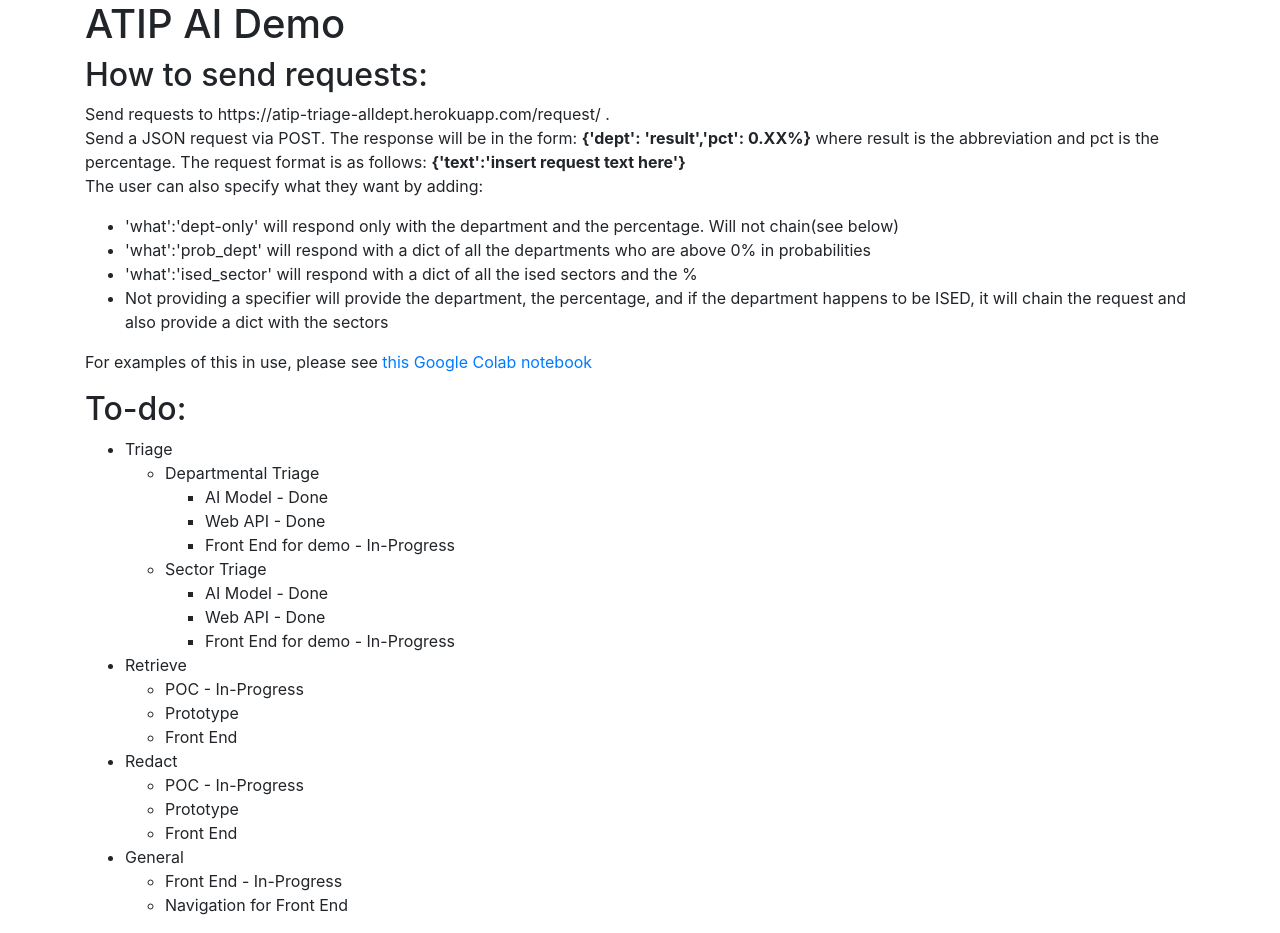
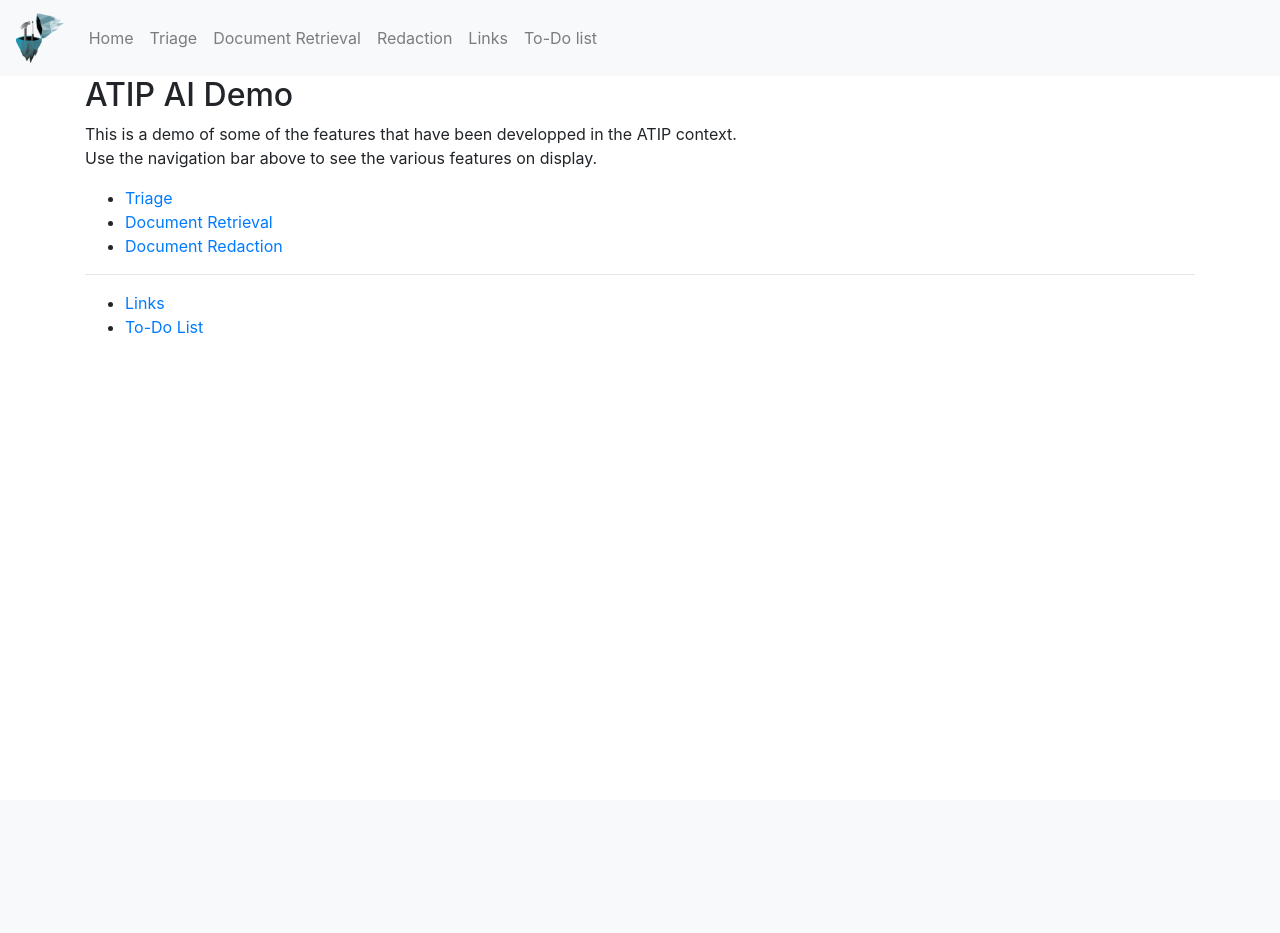
Before and after one commit to dorealex/ATIP-triage-alldept, a Flask app: page / in a window 1280 px wide. After the commit the page ends 333 px from the top, so only its background shows below. Run offline with Flask 2, Linux system fonts and the light colour scheme; parts of the project's set-up code (start-up, migrations or seed data) failed here and were passed over; some libraries are stand-ins or nearby versions.

Commit message:
added front end to app

```diff
--- a/app.py
+++ b/app.py
@@ -1,19 +1,87 @@
 import pandas as pd
-from flask import Flask, jsonify, request, render_template
+from flask import Flask, jsonify, request, render_template, session, redirect, url_for
+from flask_wtf import FlaskForm
+from wtforms import StringField, SubmitField, SelectField, TextAreaField, FileField
+from wtforms.validators import DataRequired
 import pickle
 from sklearn.svm import LinearSVC
 from sklearn.externals import joblib
+import requests
+import json
+from flask_bootstrap import Bootstrap
 
 # load model
 #model = pickle.load(open('trained_model-[all].pkl','rb'))
 #model = joblib.load("full_model2.jl")
 # app
 app = Flask(__name__)
+app.config['SECRET_KEY'] = 'mysecretkey'
+bootstrap = Bootstrap(app)
+#forms
+class TriageForm(FlaskForm):
+    req_text = StringField("Please enter the ATIP request text", validators=[DataRequired()])
+    req_type = SelectField(u'Select the request type:',
+                            choices=[('','Default, blank'),
+                            ('dept-only','Department Only'),
+                            ('prob_dept','Departments and their probabilities'),
+                            ('ised_sector',"ISED's Sectors")])
+    submit = SubmitField('Submit')
+
+class RedactForm(FlaskForm):
+    picture = FileField("Please select image to redact text", validators=[DataRequired()])
+    submit = SubmitField('Submit')
 
 # routes
 @app.route('/', methods=['POST','GET'])
 def index():
     return render_template('index.html')
+
+@app.route('/triage/', methods=['GET','POST'])
+def triage():
+    form = TriageForm()
+    if form.validate_on_submit():
+        url='https://atip-triage-alldept.herokuapp.com/request/'
+        session['req_text'] = form.req_text.data
+        session['req_type'] = form.req_type.data
+        input_data={}
+        input_data['text'] = session['req_text']
+        input_data['what'] = session['req_type']
+
+        data = json.dumps(input_data)
+        send_request = requests.post(url,data)
+        if send_request.status_code == 200:
+            response = send_request.json()
+        else:
+            response = f"Error, code:({send_request.status_code})"
+
+        #return "Error: "+str(send_request.status_code)
+        return render_template ('triage.html', form=form, output=(data, response))
+    return render_template('triage.html', form=form)
+
+@app.route('/todo/', methods=['GET'])
+def todo():
+    return render_template('todo.html')
+
+@app.route('/doc_ret/', methods=['GET'])
+def doc_ret():
+    return render_template('doc_ret.html')
+
+@app.route('/redact/', methods=['GET','POST'])
+def redact():
+    form = RedactForm()
+
+    return render_template('redact.html',form=form)
+
+@app.route('/links/', methods=['GET'])
+def links():
+    return render_template('links.html')
+
+@app.errorhandler(404)
+def page_not_found(e):
+    return render_template('404.html')
+
+
+
 @app.route('/request/', methods=['POST'])
 def predict():
     # get data
@@ -27,7 +95,6 @@ def predict():
         result = predict_dept_prob(data.get('text'))
         return jsonify(result)
     else:
-        pass
         from predict_dept import predict_dept
         result = predict_dept(data.get('text'))
         if result['dept']=='ic' and data.get('what') != 'dept-only':
@@ -38,7 +105,7 @@ def predict():
 
     # convert data into dataframe
 
-
+#
     # predictions
         #result = {}
         #result['result'] = model.predict(data)[0]
--- /dev/null
+++ b/static/styles.css
@@ -0,0 +1,3 @@
+.brand-img{
+    max-height: 50px;
+}
--- /dev/null
+++ b/templates/404.html
@@ -0,0 +1,6 @@
+{% extends "nav.html" %}
+{% block content %}
+<div class='jumbotron'>
+    <h2>Sorry, page not found!</h2>
+</div>
+{% endblock %}
--- a/templates/index.html
+++ b/templates/index.html
@@ -1,74 +1,20 @@
-<!DOCTYPE html>
-<html lang="en">
-<head>
-    <meta charset="UTF-8">
-    <meta name="viewport" content="width=device-width, initial-scale=1.0">
-    <title>ATIP of the Iceberg AI testing zone</title>
-    <link rel="stylesheet" href="https://stackpath.bootstrapcdn.com/bootstrap/4.4.1/css/bootstrap.min.css" integrity="sha384-Vkoo8x4CGsO3+Hhxv8T/Q5PaXtkKtu6ug5TOeNV6gBiFeWPGFN9MuhOf23Q9Ifjh" crossorigin="anonymous">
-    <script src="https://code.jquery.com/jquery-3.4.1.slim.min.js" integrity="sha384-J6qa4849blE2+poT4WnyKhv5vZF5SrPo0iEjwBvKU7imGFAV0wwj1yYfoRSJoZ+n" crossorigin="anonymous"></script>
-    <script src="https://cdn.jsdelivr.net/npm/popper.js@1.16.0/dist/umd/popper.min.js" integrity="sha384-Q6E9RHvbIyZFJoft+2mJbHaEWldlvI9IOYy5n3zV9zzTtmI3UksdQRVvoxMfooAo" crossorigin="anonymous"></script>
-    <script src="https://stackpath.bootstrapcdn.com/bootstrap/4.4.1/js/bootstrap.min.js" integrity="sha384-wfSDF2E50Y2D1uUdj0O3uMBJnjuUD4Ih7YwaYd1iqfktj0Uod8GCExl3Og8ifwB6" crossorigin="anonymous"></script>
+{% extends "nav.html" %}
+{% block content %}
 
-</head>
-<body>
     <div class=container>
-        <h1>ATIP AI Demo</h1>
-        <div>
-            <h2>How to send requests:</h2>
-            <p>Send requests to https://atip-triage-alldept.herokuapp.com/request/ .<br>
-            Send a JSON request via POST. The response will be in the form: <strong>{'dept': 'result','pct': 0.XX%}</strong> where result is the abbreviation and pct is the percentage. The request format is as follows: <strong>{'text':'insert request text here'}</strong> <br>
-            The user can also specify what they want by adding:
-            <ul>
-                <li>'what':'dept-only' will respond only with the department and the percentage. Will not chain(see below) </li>
-                <li>'what':'prob_dept' will respond with a dict of all the departments who are above 0% in probabilities</li>
-                <li>'what':'ised_sector' will respond with a dict of all the ised sectors and the %</li>
-                <li>Not providing a specifier will provide the department, the percentage, and if the department happens to be ISED, it will chain the request and also provide a dict with the sectors</li>
-            </ul>
-            For examples of this in use, please see <a href='https://colab.research.google.com/drive/1zdn512if6NgA1PCyY5gqyf-GlkUskvPK'>this Google Colab notebook</a>
-            </p>
-        </div>
-        <div>
-            <h2>To-do:</h2>
-    <ul>
-        <li>Triage</li>
+        <h2>ATIP AI Demo</h2>
+        <p>This is a demo of some of the features that have been developped in the ATIP context. <br>
+        Use the navigation bar above to see the various features on display.
+        </p>
         <ul>
-            <li>Departmental Triage</li>
-            <ul>
-                <li>AI Model - Done</li>
-                <li>Web API - Done</li>
-                <li>Front End for demo - In-Progress</li>
-            </ul>
-            <li>Sector Triage</li>
-            <ul>
-                <li>AI Model - Done</li>
-                <li>Web API - Done</li>
-                <li>Front End for demo - In-Progress</li>
-            </ul>
+            <li><a href="{{url_for('triage')}}">Triage</a></li>
+            <li><a href="{{url_for('doc_ret')}}">Document Retrieval</a></li>
+            <li><a href="{{url_for('redact')}}">Document Redaction</a></li>
         </ul>
-
-        <li>Retrieve</li>
-            <ul>
-                <li>POC - In-Progress</li>
-                <li>Prototype</li>
-                <li>Front End</li>
-            </ul>
-        <li>Redact</li>
-            <ul>
-                <li>POC - In-Progress</li>
-                <li>Prototype</li>
-                <li>Front End</li>
-            </ul>
-        <li>General</li>
-            <ul>
-                <li>Front End - In-Progress</li>
-                <li>Navigation for Front End</li>
-            </ul>
-    </ul>
-        </div>
-
+        <hr>
+        <ul>
+            <li><a href="{{url_for('links')}}">Links</a></li>
+            <li><a href="{{url_for('todo')}}">To-Do List</a></li>
+        </ul>
     </div>
-
-
-
-</body>
-</html>
+{% endblock %}
--- /dev/null
+++ b/templates/nav.html
@@ -0,0 +1,46 @@
+<!DOCTYPE html>
+<html lang='en' dir='ltr'>
+    <head>
+        <meta charset="utf-8">
+        <title>ATIP AI Demo</title>
+        <link rel="stylesheet" href="https://stackpath.bootstrapcdn.com/bootstrap/4.4.1/css/bootstrap.min.css" integrity="sha384-Vkoo8x4CGsO3+Hhxv8T/Q5PaXtkKtu6ug5TOeNV6gBiFeWPGFN9MuhOf23Q9Ifjh" crossorigin="anonymous">
+        <script src="https://code.jquery.com/jquery-3.4.1.slim.min.js" integrity="sha384-J6qa4849blE2+poT4WnyKhv5vZF5SrPo0iEjwBvKU7imGFAV0wwj1yYfoRSJoZ+n" crossorigin="anonymous"></script>
+        <script src="https://cdn.jsdelivr.net/npm/popper.js@1.16.0/dist/umd/popper.min.js" integrity="sha384-Q6E9RHvbIyZFJoft+2mJbHaEWldlvI9IOYy5n3zV9zzTtmI3UksdQRVvoxMfooAo" crossorigin="anonymous"></script>
+        <script src="https://stackpath.bootstrapcdn.com/bootstrap/4.4.1/js/bootstrap.min.js" integrity="sha384-wfSDF2E50Y2D1uUdj0O3uMBJnjuUD4Ih7YwaYd1iqfktj0Uod8GCExl3Og8ifwB6" crossorigin="anonymous"></script>
+        <link rel="stylesheet" href="../static/styles.css">
+    </head>
+    <body>
+        <nav class="navbar navbar-expand-lg navbar-light bg-light">
+            <a class="navbar-brand" href="{{url_for('index')}}"><img class='brand-img' src='../static/iberg.png'/></a>
+            <button class="navbar-toggler" type="button" data-toggle="collapse" data-target="#navbarSupportedContent" aria-controls="navbarSupportedContent" aria-expanded="false" aria-label="Toggle navigation">
+              <span class="navbar-toggler-icon"></span>
+            </button>
+
+            <div class="collapse navbar-collapse" id="navbarSupportedContent">
+              <ul class="navbar-nav mr-auto">
+                <li class="nav-item">
+                  <a class="nav-link" href="{{url_for('index')}}">Home</a>
+                </li>
+                <li class="nav-item">
+                  <a class="nav-link" href="{{url_for('triage')}}">Triage</a>
+                </li>
+                <li class="nav-item">
+                    <a class="nav-link" href="{{url_for('doc_ret')}}">Document Retrieval</a>
+                </li>
+                <li class="nav-item">
+                    <a class="nav-link" href="{{url_for('redact')}}">Redaction</a>
+                </li>
+                <li class="nav-item">
+                    <a class="nav-link" href="{{url_for('links')}}">Links</a>
+                </li>
+                <li class="nav-item">
+                  <a class="nav-link" href="{{url_for('todo')}}">To-Do list</a>
+              </li>
+              </ul>
+
+            </div>
+          </nav>
+          {% block content %}
+          {% endblock %}
+    </body>
+</html>
```
Also changed, not shown: requirements.txt (+42 -6 lines), templates/doc_ret.html (added, +10 -0 lines), templates/img.html (added, +11 -0 lines), templates/links.html (added, +12 -0 lines), templates/redact.html (added, +23 -0 lines), templates/todo.html (added, +35 -0 lines), templates/triage.html (+45 -14 lines), static/iberg.png (added), 1 other file.
